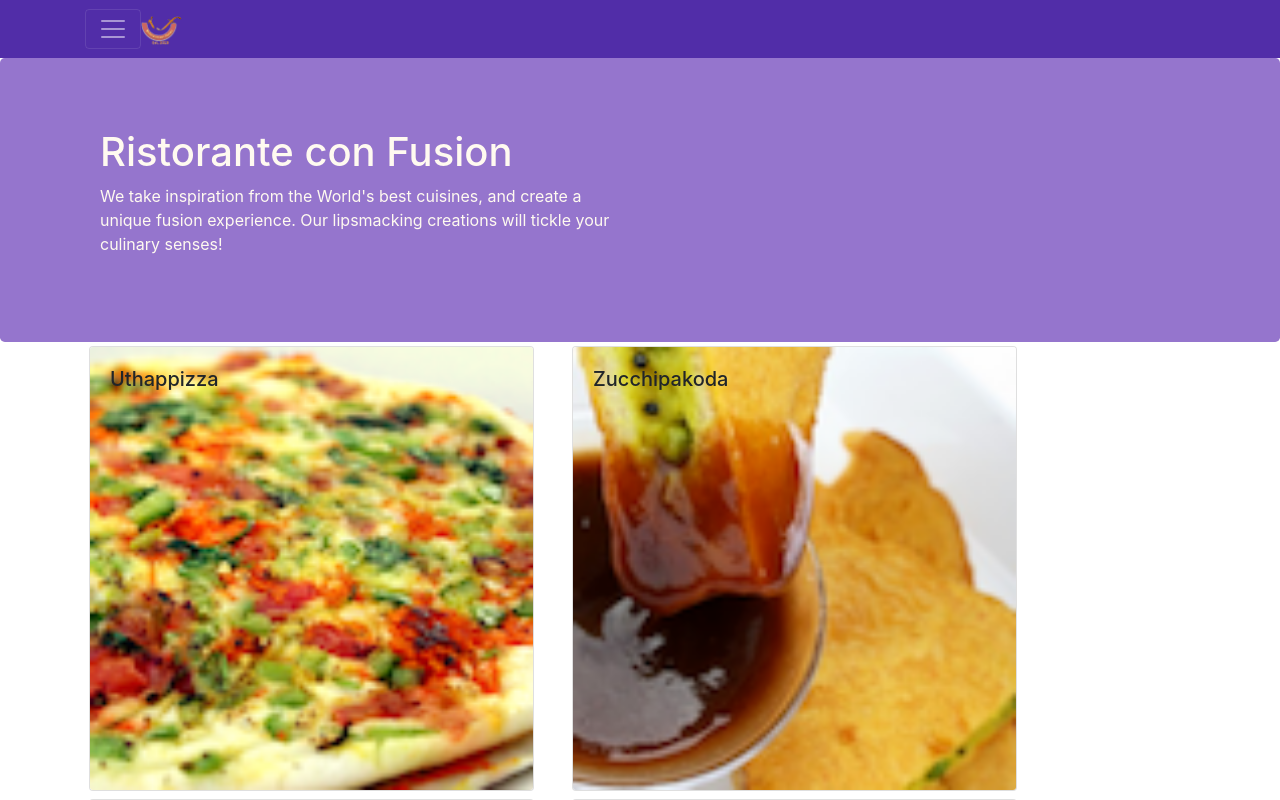
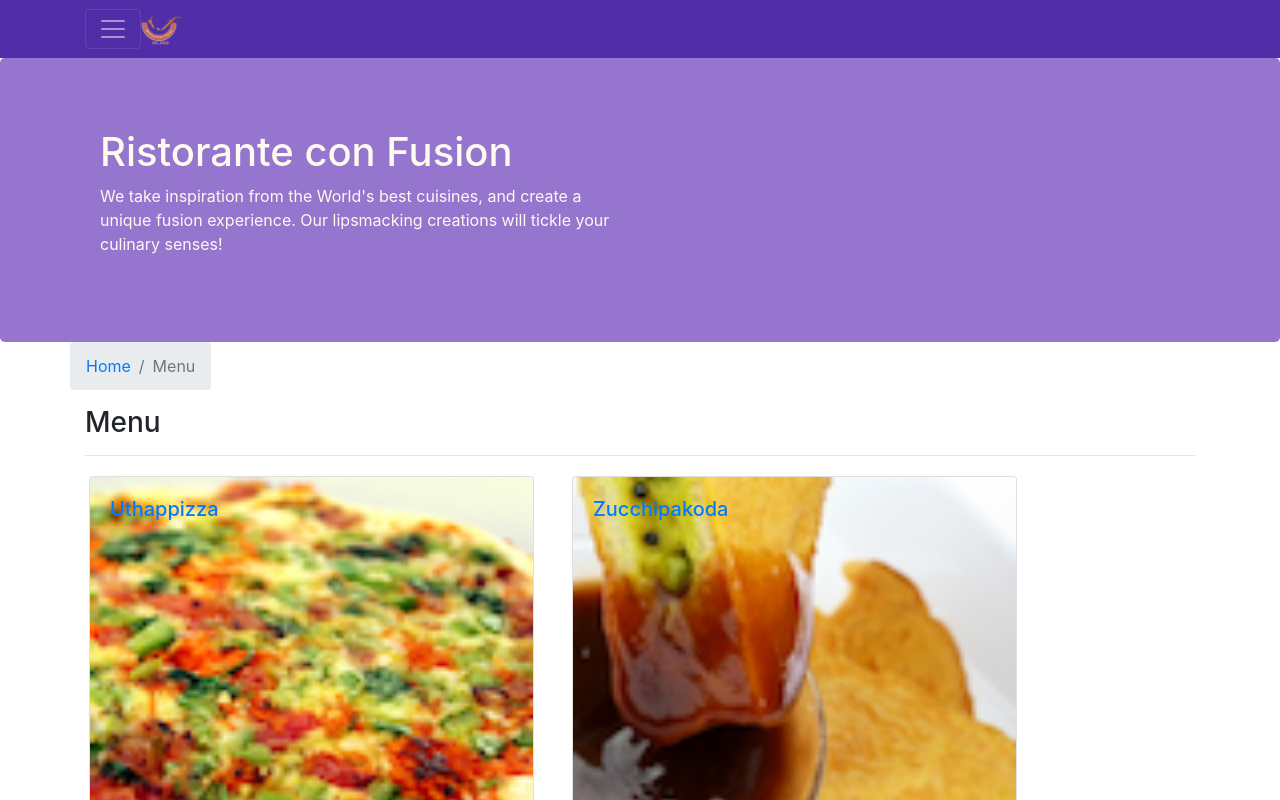
Before and after one commit to hoangbits/noconfuse, a React (Create React App) app: page /menu in a window 1280 px wide. Shown: the top 800 px of the page. Built offline with nearby package versions, Linux system fonts and the light colour scheme.

Commit message:
week2-SPA-router with params

```diff
--- a/package.json
+++ b/package.json
@@ -11,7 +11,7 @@
     "react": "^16.8.6",
     "react-dom": "^16.8.6",
     "react-popper": "0.9.2",
-    "react-router-dom": "4.2.2",
+    "react-router-dom": "^5.1.2",
     "react-scripts": "3.0.1",
     "reactstrap": "5.0.0"
   },
--- a/src/components/ContactComponent.js
+++ b/src/components/ContactComponent.js
@@ -1,7 +1,21 @@
 import React from 'react';
+import { Breadcrumb, BreadcrumbItem } from 'reactstrap';
+import { Link } from 'react-router-dom';
 function Contact(props) {
   return (
     <div className="container">
+      <div className="row">
+        <Breadcrumb>
+          <BreadcrumbItem>
+            <Link to="/home">Home</Link>
+          </BreadcrumbItem>
+          <BreadcrumbItem active>Contact Us</BreadcrumbItem>
+        </Breadcrumb>
+        <div className="col-12">
+          <h3>Contact Us</h3>
+          <hr />
+        </div>
+      </div>
       <div className="row row-content">
         <div className="col-12">
           <h3>Location Information</h3>
--- a/src/components/DishDetailComponent.js
+++ b/src/components/DishDetailComponent.js
@@ -1,6 +1,15 @@
 import React, { Component } from 'react';
-import { Card, CardBody, CardImg, CardText, CardTitle } from 'reactstrap';
+import {
+  Breadcrumb,
+  BreadcrumbItem,
+  Card,
+  CardBody,
+  CardImg,
+  CardText,
+  CardTitle
+} from 'reactstrap';
 import moment from 'moment';
+import { Link } from 'react-router-dom';
 
 function RenderDish({ dish }) {
   return (
@@ -36,11 +45,23 @@
     return (
       <div className="container">
         <div className="row">
+          <Breadcrumb>
+            <BreadcrumbItem>
+              <Link to="/menu">Menu</Link>
+            </BreadcrumbItem>
+            <BreadcrumbItem active>{props.dish.name}</BreadcrumbItem>
+          </Breadcrumb>
+          <div className="col-12">
+            <h3>{props.dish.name}</h3>
+            <hr />
+          </div>
+        </div>
+        <div className="row">
           <div className="col-12 col-md-5 m-1">
             <RenderDish dish={props.dish} />
           </div>
           <div className="col-12 col-md-5 m-1">
-            <RenderComment comments={props.dish.comments} />
+            <RenderComment comments={props.comments} />
           </div>
         </div>
       </div>
--- a/src/components/MainComponent.js
+++ b/src/components/MainComponent.js
@@ -9,27 +9,18 @@
 import { COMMENTS } from '../shared/comments';
 import { PROMOTIONS } from '../shared/promotions';
 import { LEADERS } from '../shared/leaders';
+import DishDetail from './DishDetailComponent';
 
 class Main extends Component {
   constructor() {
     super();
     this.state = {
       dishes: DISHES,
-      commnets: COMMENTS,
+      comments: COMMENTS,
       promotions: PROMOTIONS,
       leaders: LEADERS
     };
   }
-
-  onDishSelect = dishId => {
-    this.setState({
-      selectedDish: dishId
-    });
-  };
-
-  renderMenuPage = () => {
-    return <Menu dishes={this.state.dishes} />;
-  };
 
   render() {
     const HomePage = () => {
@@ -43,8 +34,22 @@
         />
       );
     };
-    const MenuPage = () => {
+
+    const renderMenuPage = () => {
       return <Menu dishes={this.state.dishes} />;
+    };
+    // a component
+    const DishWithId = ({ match }) => {
+      return (
+        <DishDetail
+          dish={this.state.dishes.find(
+            dish => dish.id === parseInt(match.params.dishId, 10)
+          )}
+          comments={this.state.comments.filter(
+            comment => comment.dishId === parseInt(match.params.dishId, 10)
+          )}
+        />
+      );
     };
 
     return (
@@ -64,13 +69,15 @@
           */}
 
           {/*<Route exact path="/menu" component={MenuPage} />*/}
-
-          <Route exact path="/menu" component={this.renderMenuPage} />
+          {/* Switch will match the very first one it encounter*/}
+          <Route exact path="/menu" component={renderMenuPage} />
+          <Route path="/menu/:dishId" component={DishWithId} />
           {/*
           previously we maintain selected dish here
           */}
           <Route exact path="/contactus" component={Contact} />
           {/* Default Route */}
+
           <Redirect to="/home" />
         </Switch>
         <Footer />
--- a/src/components/MenuComponent.js
+++ b/src/components/MenuComponent.js
@@ -1,17 +1,23 @@
 import React, { Component } from 'react';
-import { Card, CardImg, CardImgOverlay, CardTitle } from 'reactstrap';
+import {
+  Breadcrumb,
+  BreadcrumbItem,
+  Card,
+  CardImg,
+  CardImgOverlay,
+  CardTitle
+} from 'reactstrap';
+import { Link } from 'react-router-dom';
 
-function RenderMenuItem({ dish, onClick }) {
-  const memoizedOnClick = React.useCallback(() => {
-    onClick(dish.id);
-  }, []);
-
+function RenderMenuItem({ dish }) {
   return (
-    <Card onClick={memoizedOnClick}>
-      <CardImg width="100%" src={dish.image} alt={dish.name} />
-      <CardImgOverlay>
-        <CardTitle>{dish.name}</CardTitle>
-      </CardImgOverlay>
+    <Card>
+      <Link to={`/menu/${dish.id}`}>
+        <CardImg width="100%" src={dish.image} alt={dish.name} />
+        <CardImgOverlay>
+          <CardTitle>{dish.name}</CardTitle>
+        </CardImgOverlay>
+      </Link>
     </Card>
   );
 }
@@ -26,6 +32,18 @@
   });
   return (
     <div className="container">
+      <div className="row">
+        <Breadcrumb>
+          <BreadcrumbItem>
+            <Link to="/home">Home</Link>
+          </BreadcrumbItem>
+          <BreadcrumbItem active>Menu</BreadcrumbItem>
+        </Breadcrumb>
+        <div className="col-12">
+          <h3>Menu</h3>
+          <hr />
+        </div>
+      </div>
       <div className="row">{menu}</div>
     </div>
   );
```
Also changed, not shown: 2 other files (tests, documents, lock files or other folders).
